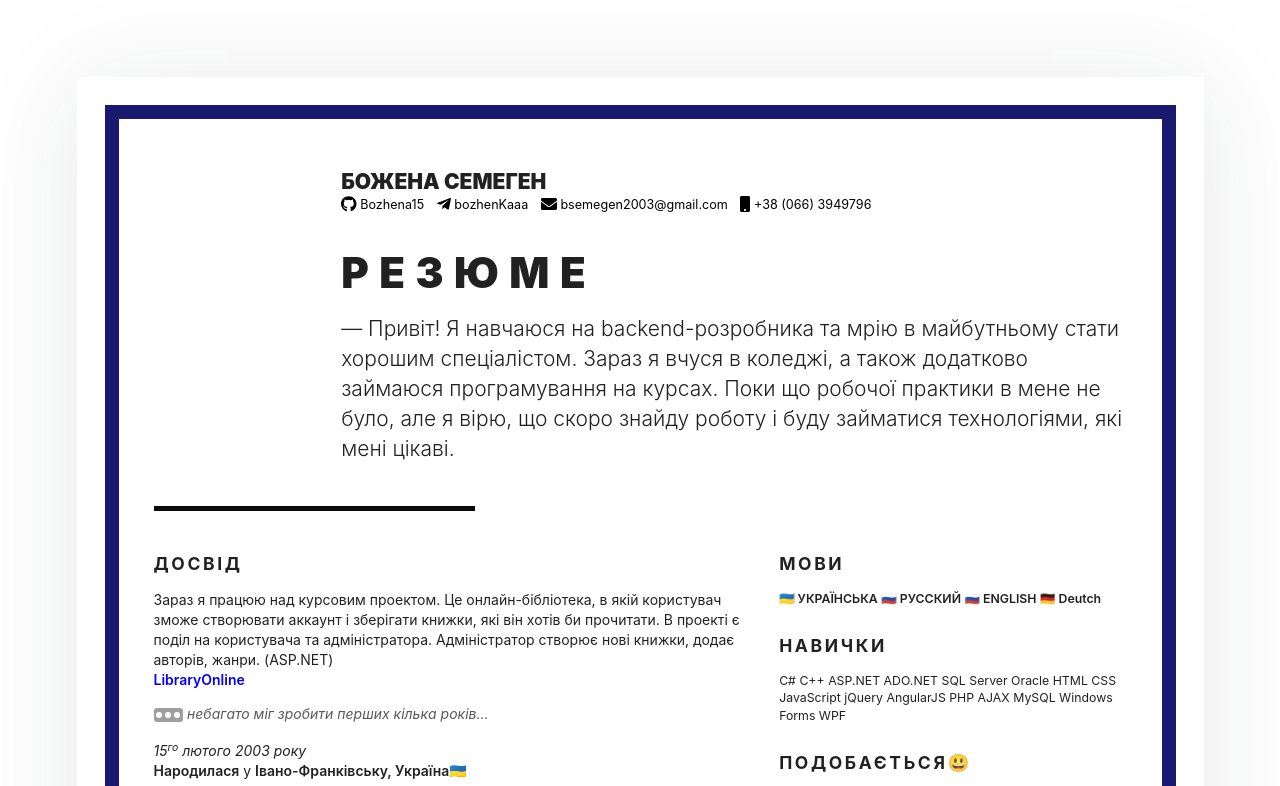
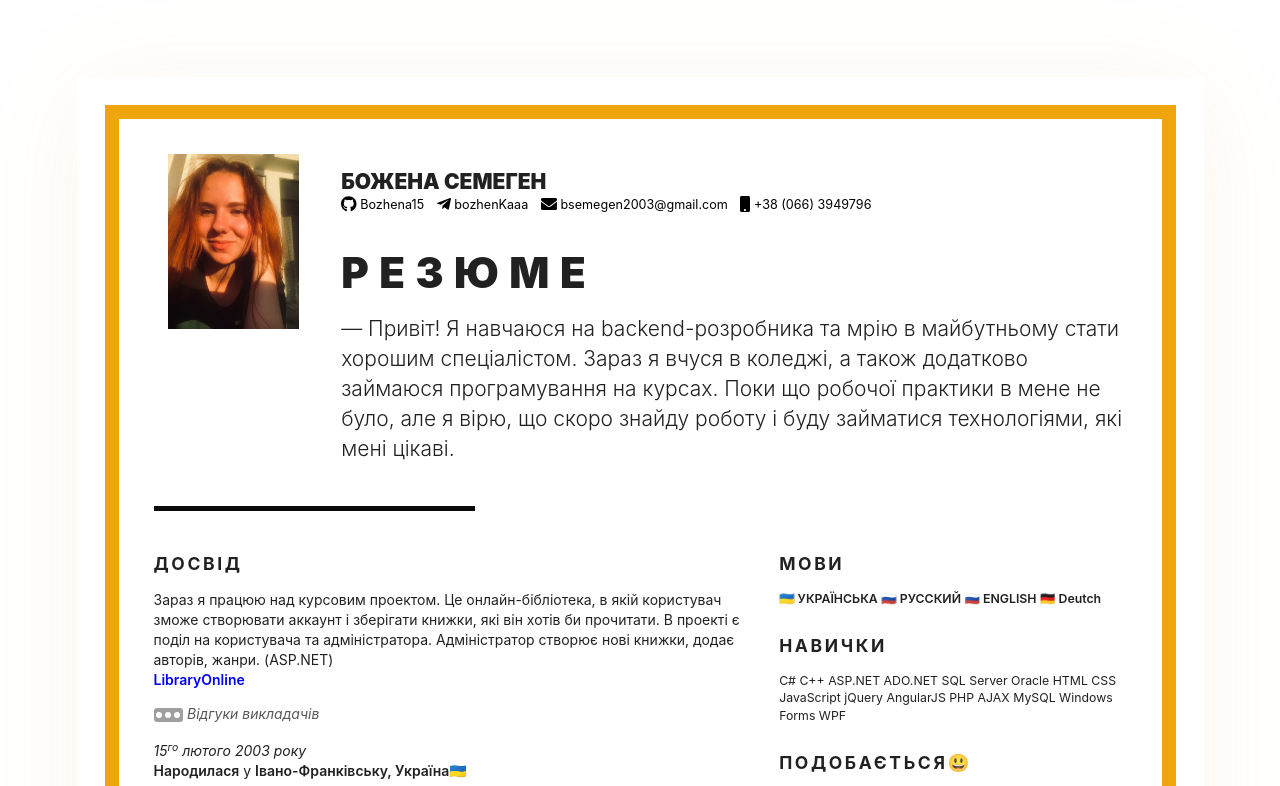
Before and after one commit to Bozhena15/homepage, a plain HTML site: page index.html in a window 1280 px wide. Shown: the top 786 px of the page. Drawn offline with Linux system fonts and the light colour scheme.

Commit message:
Edit avatar and reviews

```diff
--- a/assets/stylesheets/base.css
+++ b/assets/stylesheets/base.css
@@ -24,6 +24,7 @@
   body {
     font-family: -apple-system, BlinkMacSystemFont, "Segoe UI", Roboto,
       Oxygen-Sans, Ubuntu, Cantarell, "Helvetica Neue", sans-serif;
+    background-color: rgb(247, 207, 155);
   }
   h1,
   h2,
@@ -261,8 +262,8 @@
   .page {
     position: relative;
     padding: 3em;
-    background: white;
-    box-shadow: 0 10px 100px 0 rgba(34, 36, 38, 0.1);
+    background: rgb(255, 255, 255);
+    box-shadow: 0 10px 100px 0 rgba(233, 172, 92, 0.1);
     transition: box-shadow 0.2s linear;
   }
   .page[style^="border-color"] {
@@ -284,7 +285,7 @@
   }
   @media only screen {
     .page:hover {
-      box-shadow: 0 10px 100px 0 rgba(34, 36, 38, 0.3);
+      box-shadow: 0 10px 100px 0 rgba(233, 172, 92, 0.767);
     }
   }
   @media only screen and (max-width: 767px) {
@@ -840,7 +841,7 @@
     position: relative;
   }
   .color.midnightblue:before {
-    background-color: midnightblue;
+    background-color: rgb(206, 129, 13);
   }
   .color.chartreuse:before {
     background-color: chartreuse;
--- a/index.html
+++ b/index.html
@@ -8,11 +8,13 @@
   <body>
     <main>
       <article>
-        <div class="page" style="border-color: midnightblue;">
+        <div class="page" style="border-color: rgb(238, 166, 12);">
           <div class="stackable grid">
             <div class="row">
               <div class="three wide center aligned column">
-                <!-- Avatar -->
+                <div class="avatar-wrapper">
+                  <object class="avatar" data="./assets/images/avatar.jpg" role="img" aria-label="Моє фото"></object>
+                </div>
               </div>
               <div class="thirteen wide column">
                 <div class="stackable grid">
@@ -81,13 +83,13 @@
                       <p><strong><a href="https://github.com/Bozhena15/LibraryOnline_ASP.NET.git" rel="external">LibraryOnline</a></strong></p>
                     </li>
                     <li>
-                      <a id="resume" href="#childhood" title="Show childhood photos">
+                      <a id="resume" href="assets/photos/reviews.html" title="Show reviews">
                         <span class="dots">
                           <span class="dot"></span>
                           <span class="dot"></span>
                           <span class="dot"></span>
                         </span>
-                        <em>небагато міг зробити перших кілька років...</em>
+                        <em>Відгуки викладачів</em>
                       </a>
                     </li>
                     <li>
@@ -143,7 +145,6 @@
                   <h3>Хочеться</h3>
                   <p class="tags small bulleted"><span class="tag">ЗДОБУВАТИ БІЛЬШЕ ЗНАНЬ</span><span class="tag">ПЛАНУВАТИ СВІЙ ЧАС</span><span class="tag">ЧИТАТИ БІЛЬШЕ</span><span class="tag">ПОДОРОЖУВАТИ</span></p>
                 </section>
-
               </div>
             </div>
           </div>
```
Also changed, not shown: assets/photos/reviews.html (added, +17 -0 lines), assets/images/avatar.jpg (added), assets/photos/1.JPG (added), assets/photos/2.JPG (added).
